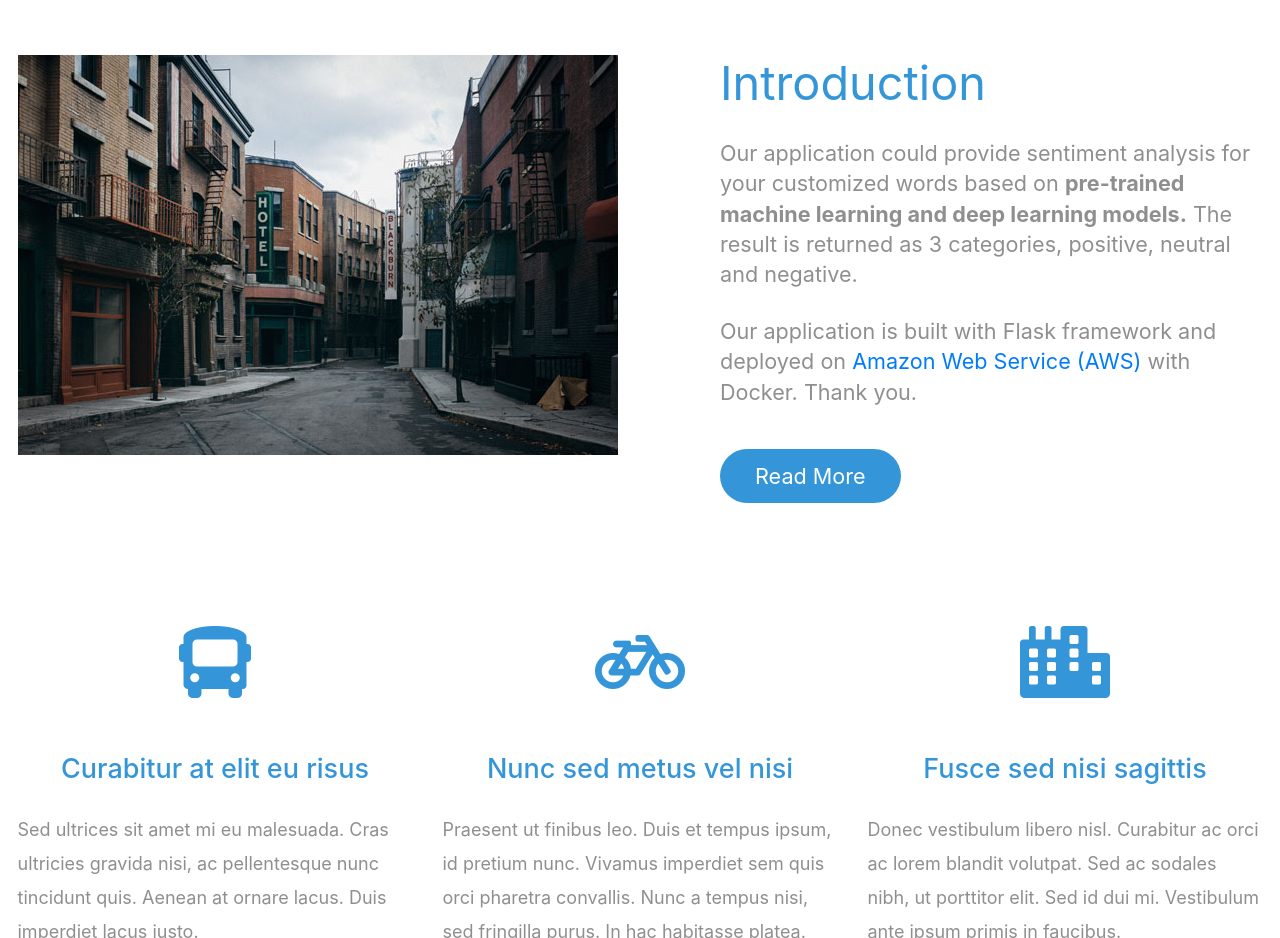
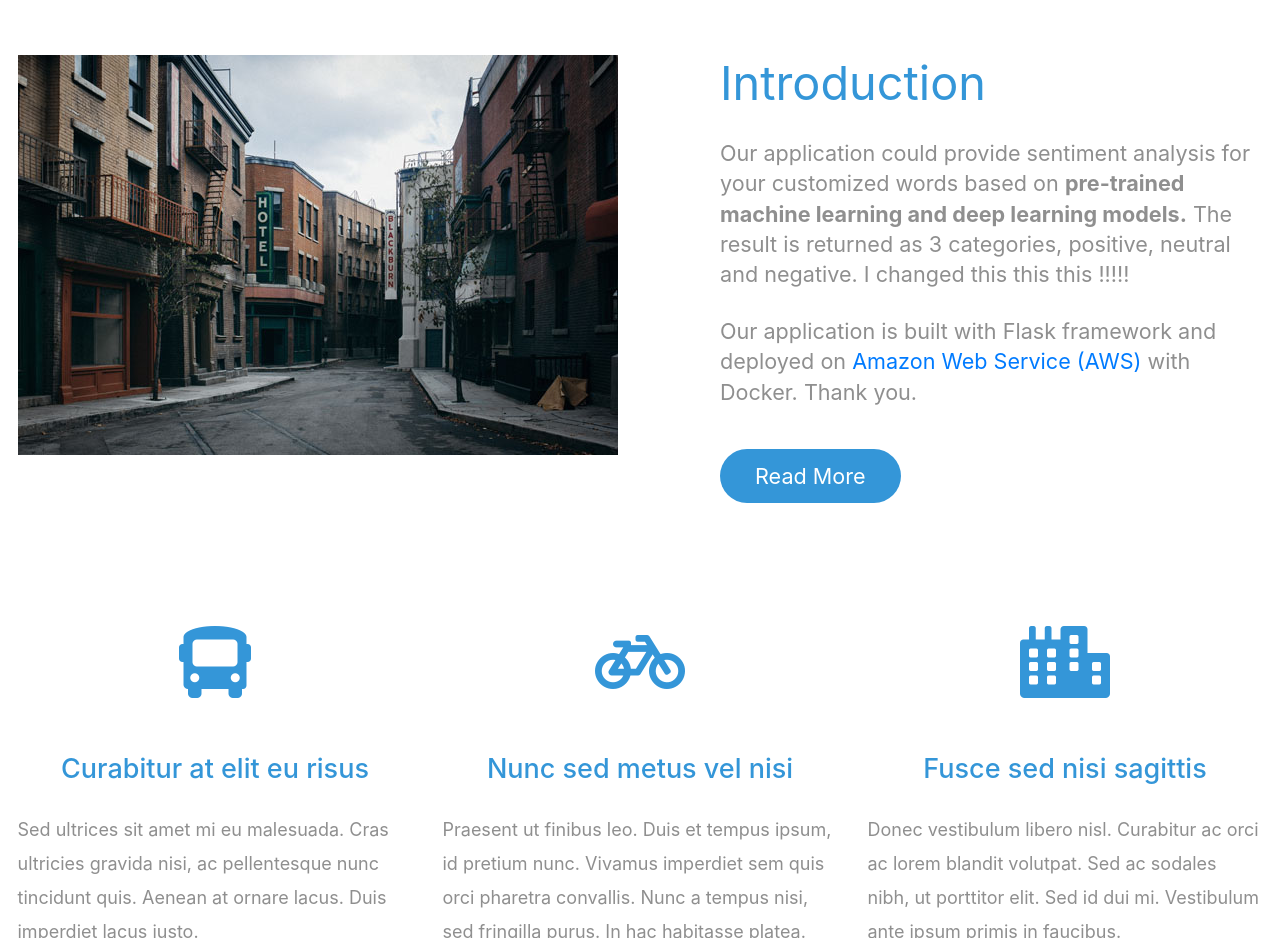
Before and after one commit to ZihaoLin0123/sentiment-analysis-web-application, a plain HTML site: page index.html in a window 1280 px wide. Shown: the part 880-1818 px from the top of the page. Drawn offline with Linux system fonts and the light colour scheme.

Commit message:
modified

```diff
--- a/index.html
+++ b/index.html
@@ -72,7 +72,7 @@
                 <h2 class="tm-text-primary mb-4 tm-section-title">Introduction</h2>
                 <p class="mb-4 tm-intro-text">
                   Our application could provide sentiment analysis for your customized words based on <strong>pre-trained machine learning and deep learning models.</strong>
-                  The result is returned as 3 categories, positive, neutral and negative.
+                  The result is returned as 3 categories, positive, neutral and negative. I changed this this this !!!!!
               </p>
                 <p class="mb-5 tm-intro-text">
                   Our application is built with Flask framework and deployed on
```
